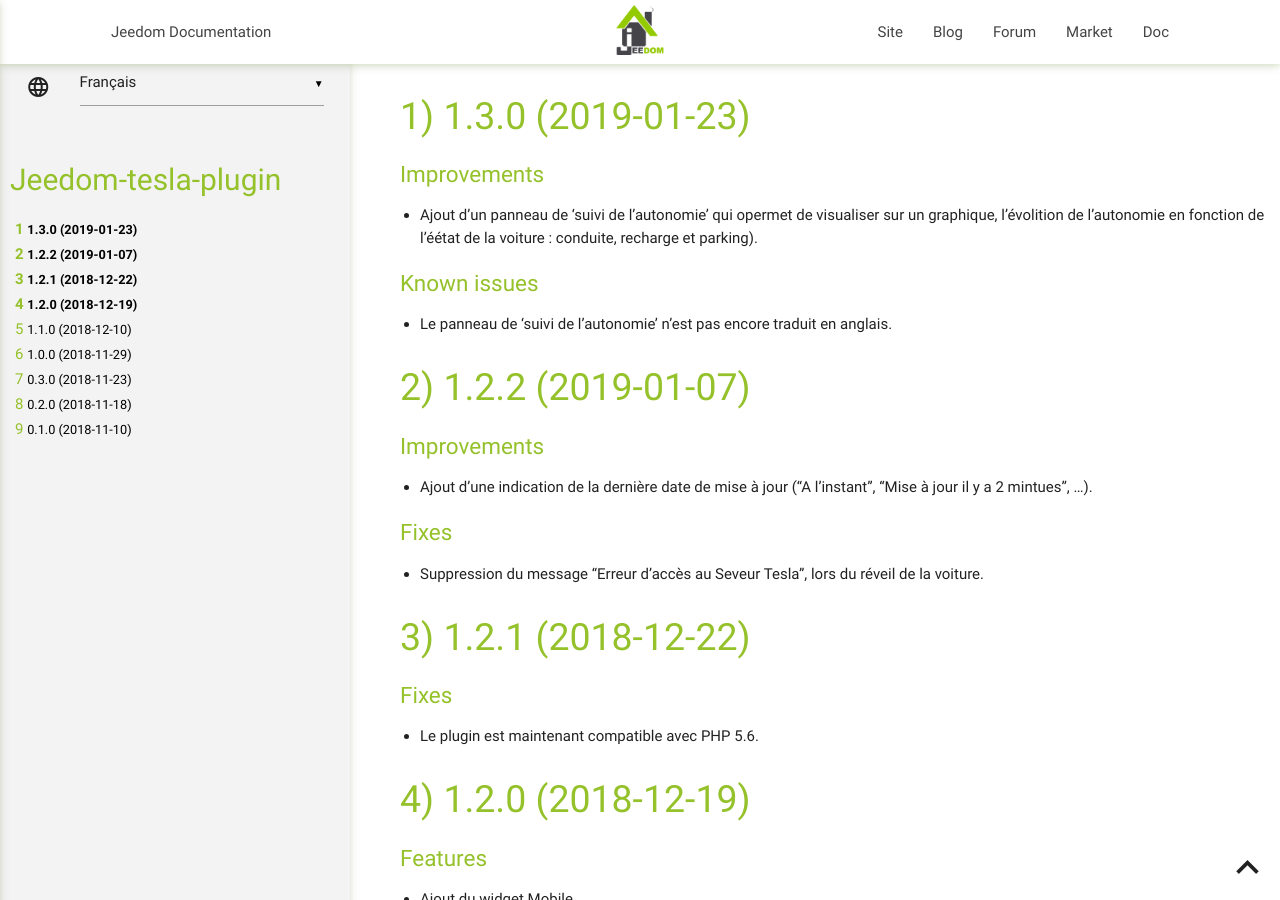
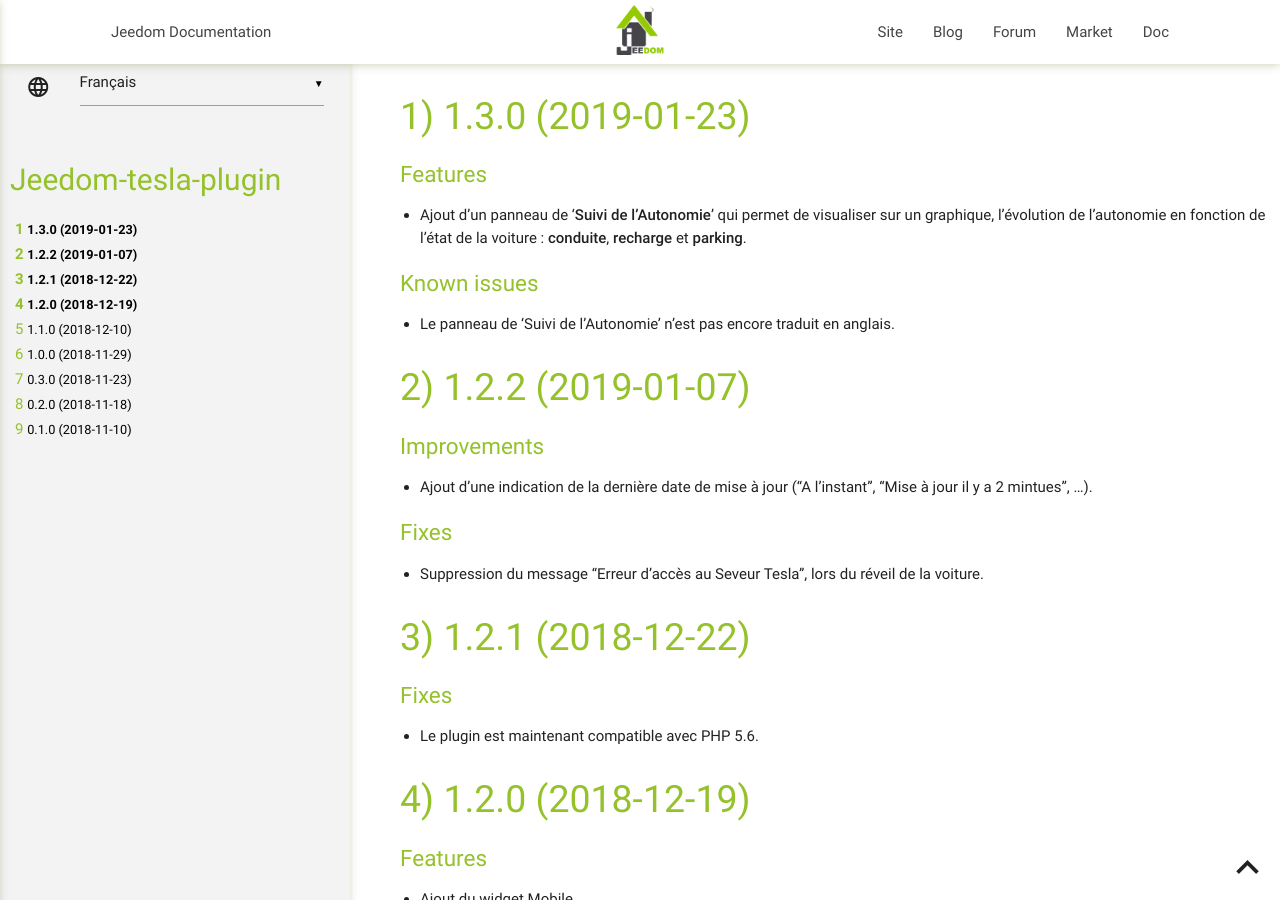
Before and after one commit to vercorsio/jeedom-tesla-plugin, a Jekyll site: the page built from fr_FR/changelog.md, in a window 1280 px wide and 900 px high. Built offline with Jekyll 4.4.1, drawn with Linux system fonts in a browser that asks for light colours; our own code applies the rules of GitHub Pages for plain Markdown files.

Commit message:
Update docs

```diff
--- a/fr_FR/changelog.md
+++ b/fr_FR/changelog.md
@@ -1,11 +1,11 @@
 <a name="1.3.0"></a>
 # 1.3.0 (2019-01-23)
 
-### Improvements
-* Ajout d'un panneau de 'suivi de l'autonomie' qui opermet de visualiser sur un graphique, l'évolition de l'autonomie en fonction de l'éétat de la voiture : conduite, recharge et parking).
+### Features
+* Ajout d'un panneau de '**Suivi de l'Autonomie**' qui permet de visualiser sur un graphique, l'évolution de l'autonomie en fonction de l'état de la voiture : **conduite**, **recharge** et **parking**.
 
 ### Known issues
-* Le panneau de 'suivi de l'autonomie' n'est pas encore traduit en anglais.
+* Le panneau de 'Suivi de l'Autonomie' n'est pas encore traduit en anglais.
 
 <a name="1.2.2"></a>
 # 1.2.2 (2019-01-07)
```
Also changed, not shown: en_US/changelog.md (+3 -3 lines), en_US/index.md (+3 -0 lines).
